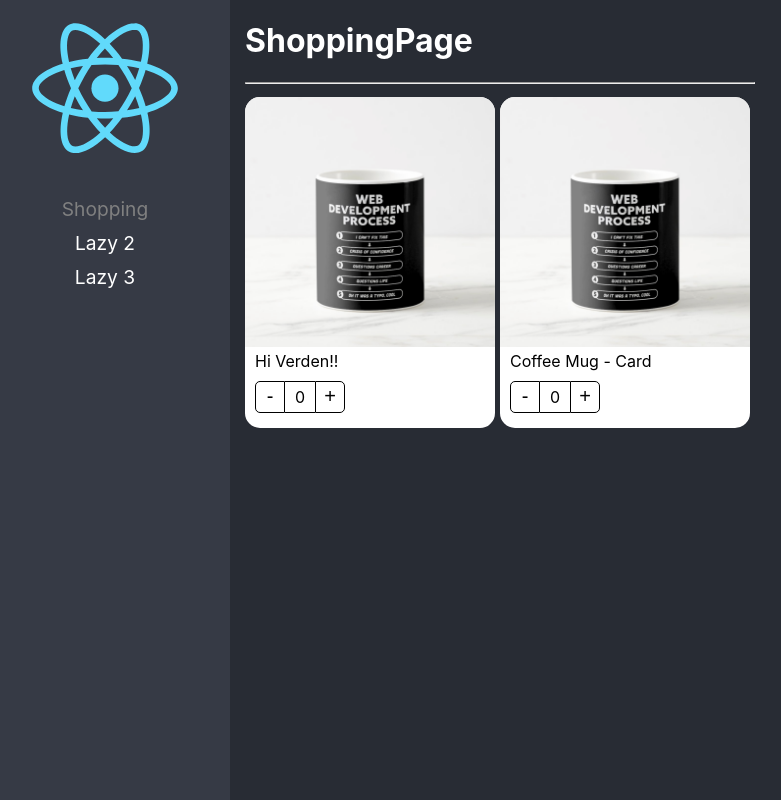
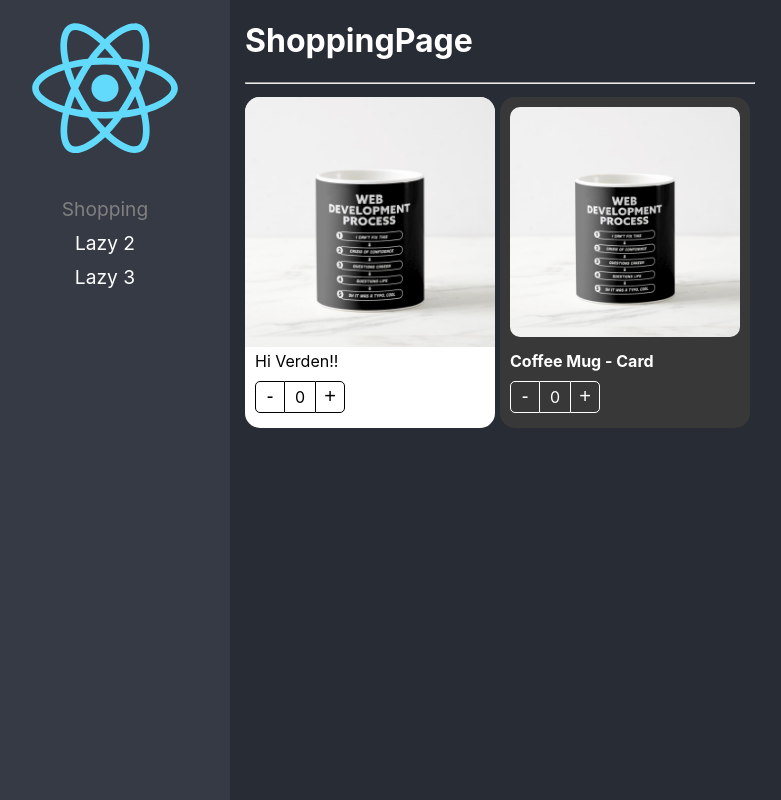
Before and after one commit to Datakokk/React-app-base, a React (Create React App) app: page / in a window 1280 px wide. Shown: the whole page, without its empty margins (20-801 px from the left). Built offline with nearby package versions, Linux system fonts and the light colour scheme.

Commit message:
custom className, extensible Styles

```diff
--- a/src/02-component-patterns/components/ProductButons.tsx
+++ b/src/02-component-patterns/components/ProductButons.tsx
@@ -2,13 +2,16 @@ import { useContext } from "react";
 import { ProductContext } from "./ProductCard";
 import styles from "../styles/styles.module.css";
 
+interface Props {
+    className?: string
+}
 
-export const ProductButtons = () => {
+export const ProductButtons = ({ className }: Props) => {
 
     const { counter, increaseBy } = useContext(ProductContext);
 
     return (
-        <div className={ styles.buttonsContainer }>
+        <div className={ `${ styles.buttonsContainer } ${ className }` }>
             <button
                 className={ styles.buttonMinus }
                 onClick={ () => increaseBy( -1 )}
--- a/src/02-component-patterns/components/ProductCard.tsx
+++ b/src/02-component-patterns/components/ProductCard.tsx
@@ -1,15 +1,20 @@
-import { createContext } from "react";
+import { createContext, ReactElement } from "react";
 
 import { useProduct } from '../hooks/useProduct';
-import { ProductCardProps, ProductContextProps } from "../interfaces/interfaces";
+import { Product, ProductContextProps } from "../interfaces/interfaces";
 
 import styles from "../styles/styles.module.css";
 
+export interface Props {
+  product: Product,
+  children?: ReactElement | ReactElement[],
+  className?: string
+}
 
 export const ProductContext = createContext({} as ProductContextProps);
 const { Provider } = ProductContext;
 
-export const ProductCard = ({ children, product }: ProductCardProps) => {
+export const ProductCard = ({ children, product, className }: Props) => {
 
    const { counter, increaseBy } = useProduct();
 
@@ -20,7 +25,7 @@ export const ProductCard = ({ children, product }: ProductCardProps) => {
         product
     }}
     >
-        <div className={ styles.productCard }>
+        <div className={ `${ styles.productCard } ${ className }` }>
             { children }
         </div>
     </Provider>
--- a/src/02-component-patterns/components/ProductImage.tsx
+++ b/src/02-component-patterns/components/ProductImage.tsx
@@ -4,8 +4,12 @@ import { ProductContext } from "./ProductCard";
 import noImage from "../assets/no-image.jpg";
 import styles from "../styles/styles.module.css";
 
+interface Props {
+    className?: string
+    img?: string,
+}
 
-export const ProductImage = ({img = ''}) =>  {
+export const ProductImage = ({img = '', className }: Props) =>  {
 
     const { product } = useContext(ProductContext);
     let imgToShow: string;
@@ -19,6 +23,10 @@ export const ProductImage = ({img = ''}) =>  {
     }
 
     return (
-        <img className={ styles.productImg } src={ imgToShow } alt="Product image" />
+        <img
+            className={ `${ styles.productImg } ${ className }` }
+            src={ imgToShow }
+            alt="Product image"
+        />
     )
 };
--- a/src/02-component-patterns/components/ProductTitle.tsx
+++ b/src/02-component-patterns/components/ProductTitle.tsx
@@ -2,11 +2,16 @@ import { useContext } from "react";
 import { ProductContext } from "./ProductCard";
 import styles from "../styles/styles.module.css";
 
-export const ProductTitle = ({ title }: { title?: string }) => {
+interface Props {
+    className?: string
+    title?: string,
+}
+
+export const ProductTitle = ({ title, className }: Props) => {
 
     const { product } = useContext(ProductContext);
 
     return (
-        <span className={ styles.productDescription }>{ title ? title: product.title }</span>
+        <span className={ `${ styles.productDescription } ${ className }` }>{ title ? title: product.title }</span>
     )
 };
--- a/src/02-component-patterns/pages/ShoppingPage.tsx
+++ b/src/02-component-patterns/pages/ShoppingPage.tsx
@@ -1,4 +1,5 @@
 import { ProductButtons, ProductCard, ProductImage, ProductTitle } from "../components"
+import '../styles/custom-styles.css';
 
 export const ShoppingPage = () => {
 
@@ -25,10 +26,13 @@ export const ShoppingPage = () => {
             <ProductCard.Buttons />
           </ProductCard>
 
-          <ProductCard product={ product }>
-            <ProductImage />
-            <ProductTitle />
-            <ProductButtons />
+          <ProductCard
+            product={ product }
+            className='bg-dark text-white'
+            >
+            <ProductImage className='custom-image'/>
+            <ProductTitle className='text-bold'/>
+            <ProductButtons className='custom-buttons'/>
           </ProductCard>
 
         </div>
--- /dev/null
+++ b/src/02-component-patterns/styles/custom-styles.css
@@ -0,0 +1,23 @@
+
+.bg-dark{
+    background-color: rgb(56, 56, 56);
+}
+
+.text-white {
+    color: #fff;
+}
+
+.text-bold {
+    font-weight: bold;
+}
+
+.custom-image {
+    border-radius: 20px;
+    padding: 10px;
+    width: calc(100% - 20px);
+}
+
+.custom-buttons > button, .custom-buttons > div{
+    border-color: #fff;
+    color: #fff;
+}
```
Also changed, not shown: src/02-component-patterns/interfaces/interfaces.ts (+3 -5 lines).
